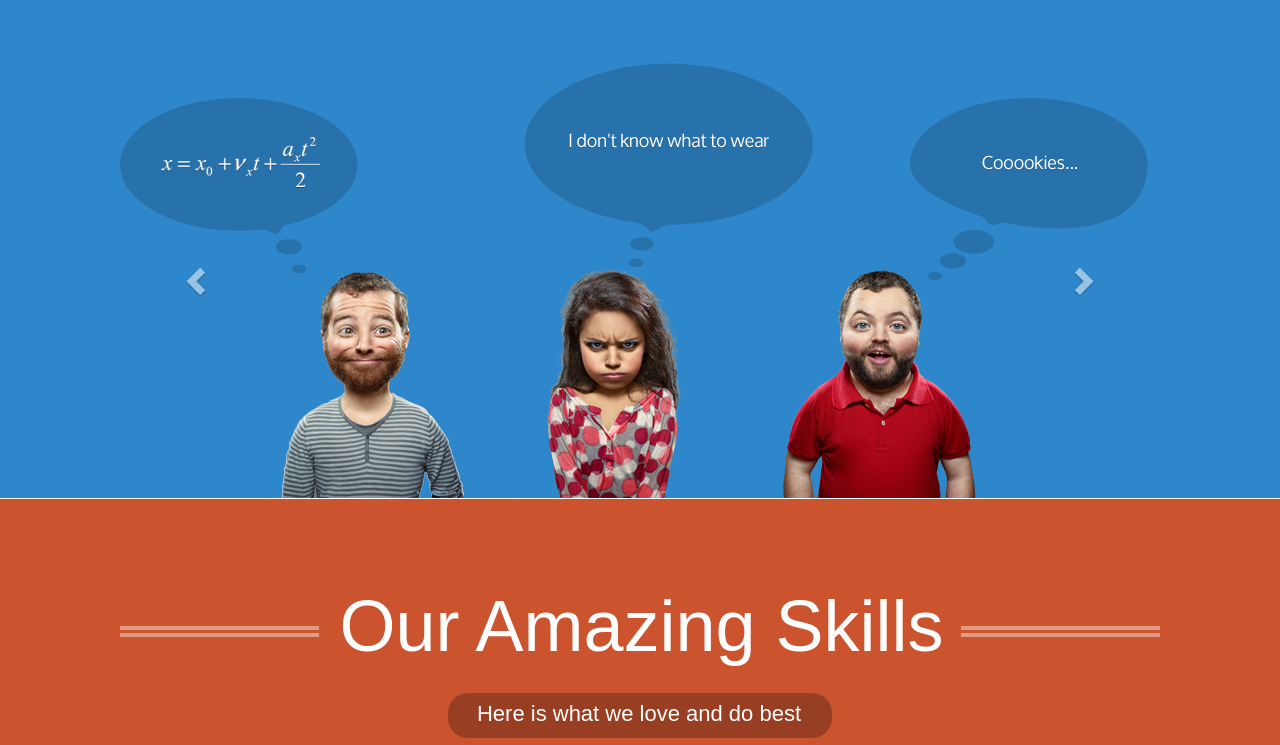
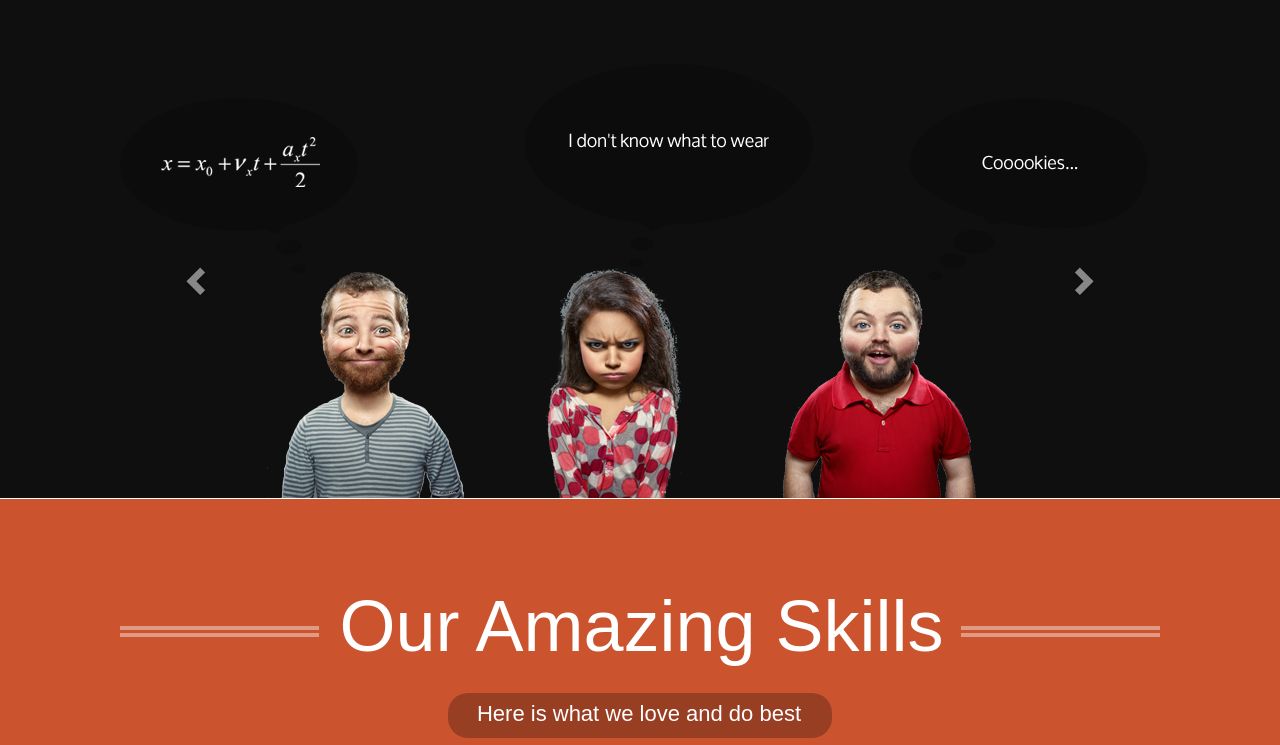
Before and after one commit to liliya-solyarick/brillius, a plain HTML site: page index.html in a window 1280 px wide. Shown: the part 299-1044 px from the top of the page. Drawn offline with nearby package versions, Linux system fonts and the light colour scheme; some packages are replaced by stand-ins of ours; files whose address does not match are found by name; a web font is replaced by a local one.

Commit message:
black bg style

```diff
--- a/css/style.css
+++ b/css/style.css
@@ -102,7 +102,7 @@ body{
 }
 /*---------------promo---------------*/
 .promo{
-	background: #2f87cb;
+	background: #0f0f0f;
 	padding-top: 114px;
 }
 .heading {
```
